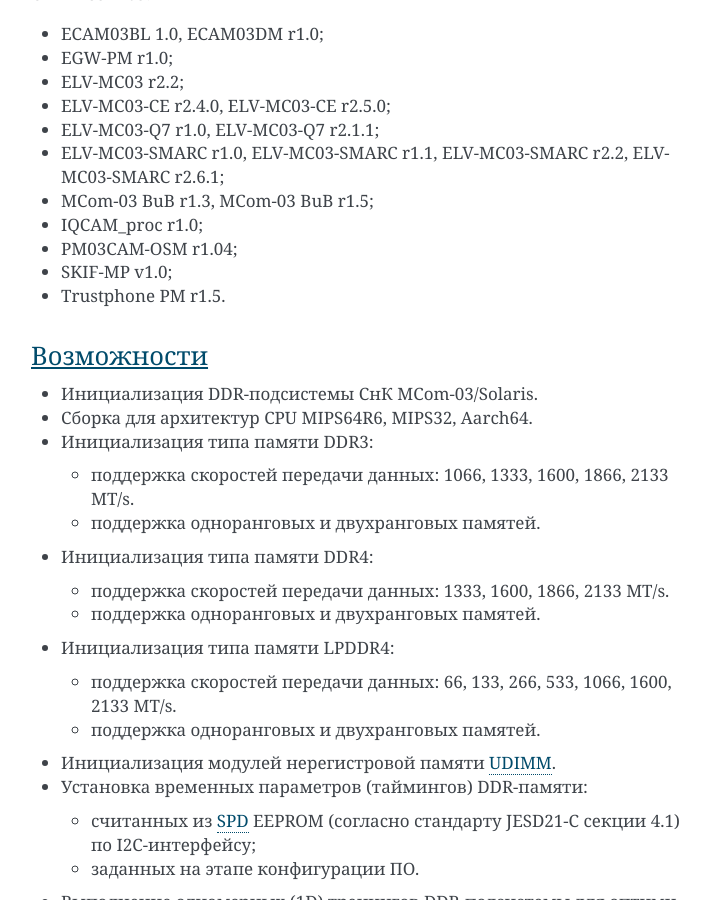
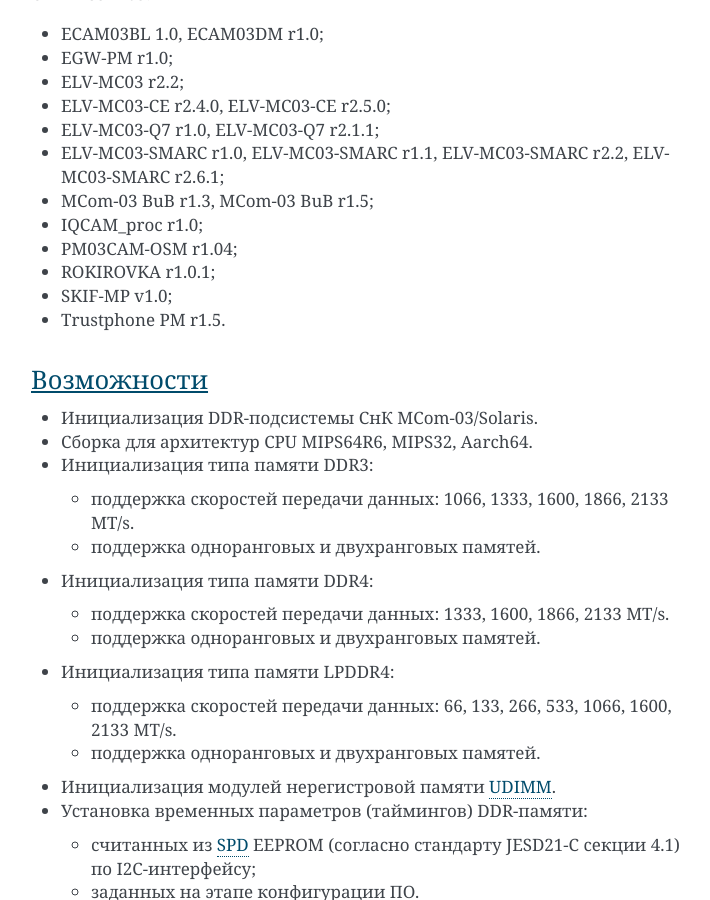
Before and after one commit to elvees/ddrinit, a Sphinx documentation site: the page built from doc/index.rst, in a window 1280 px wide and 900 px high, scrolled down 1216 px. Shown: the whole window, without its empty margins (389-1099 px from the left). Built offline with Sphinx 7.4.7, drawn with Linux system fonts in a browser that asks for light colours.

Commit message:
mcom03: Add Rokirovka r1.0.1 support
Basic config with custom DQ_MAPPINGS for Rayson RS1G32LM4D4BDT-53BT
LPDDR4 SDRAM connected to DDRMC0 and DDRMC1 on Rokirovka r1.0.1.

Change-Id: I67829c0ef179781c0140ad160f28b2970fc6e7e1

```diff
--- a/doc/index.rst
+++ b/doc/index.rst
@@ -39,6 +39,7 @@
 * MCom-03 BuB r1.3, MCom-03 BuB r1.5;
 * IQCAM_proc r1.0;
 * PM03CAM-OSM r1.04;
+* ROKIROVKA r1.0.1;
 * SKIF-MP v1.0;
 * Trustphone PM r1.5.
 
```
Also changed, not shown: 1 other file.
